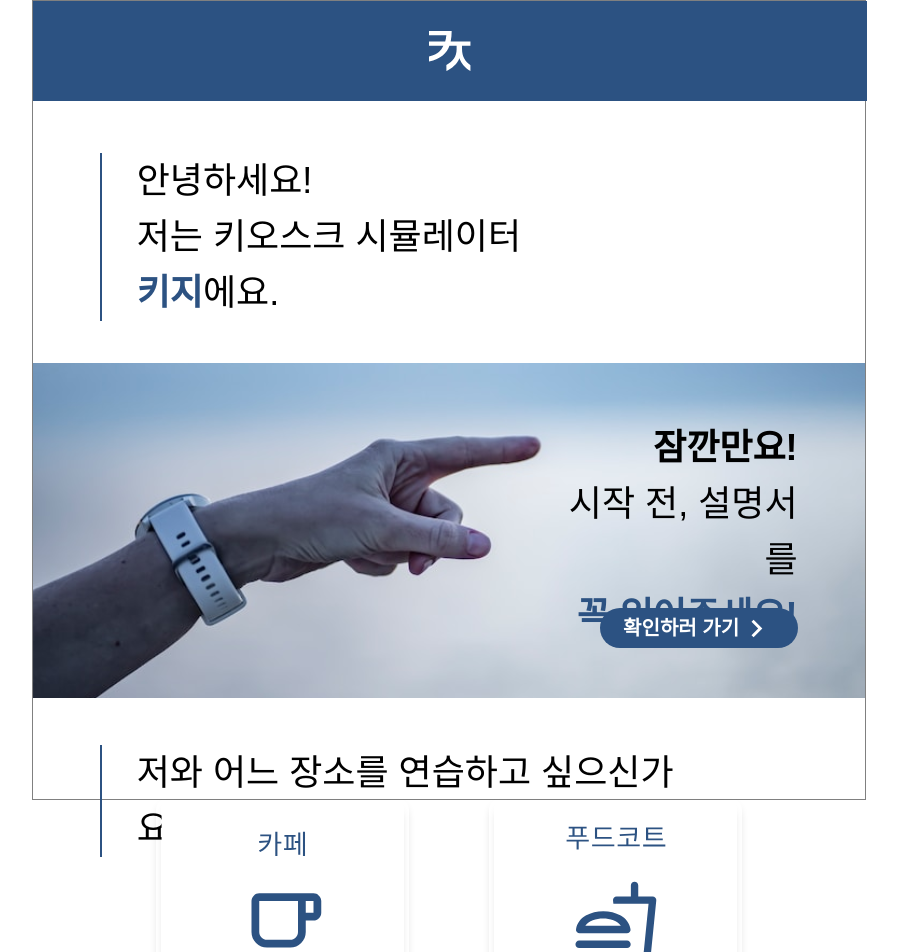
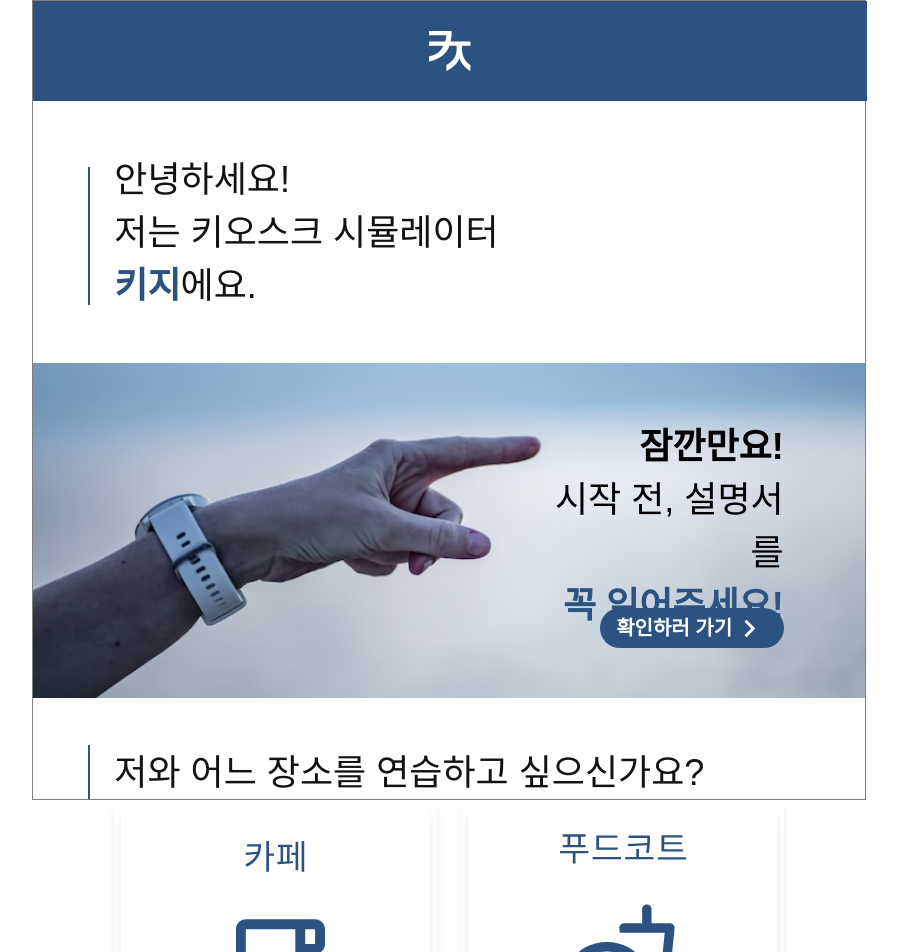
Before and after one commit to Randy-Hwang/keasy, a React (Vite) app: page /home in a window 1280 px wide. Shown: the top 952 px of the page, without its empty margins (191-1089 px from the left). Built offline with nearby package versions, Linux system fonts and the light colour scheme; a web font is replaced by a local one.

Commit message:
Finish Home Page

```diff
--- a/src/pages/Home.tsx
+++ b/src/pages/Home.tsx
@@ -6,31 +6,32 @@ import Wrapper from '@/components/Wrapper';
 import { ChevronRightIcon } from '@chakra-ui/icons';
 import { Box, Flex, GridItem, Text } from '@chakra-ui/react';
 import { useNavigate } from 'react-router-dom';
-import { Clicked, ClickedLevel, ClickedValue } from '../states/states';
 
 const Home = () => {
   const navigate = useNavigate();
-  const { isClicked, setIsClicked } = Clicked((state) => state);
-  const { setClickedValue } = ClickedValue((state) => state);
-  const { setClickedLevel } = ClickedLevel((state) => state);
 
-  const handleClick = (store: 'cafe' | 'foodcourt') => {
-    setIsClicked(isClicked);
-    setClickedValue(store);
-  };
+  // const { isClicked, setIsClicked } = Clicked((state) => state);
+  // const { setClickedValue } = ClickedValue((state) => state);
+  // const { setClickedLevel } = ClickedLevel((state) => state);
+
+  // const handleClick = (store: 'cafe' | 'foodcourt') => {
+  //   setIsClicked(isClicked);
+  //   setClickedValue(store);
+  // };
 
   return (
-    <Wrapper>
+    <Wrapper grid={12}>
       <HeaderBlue />
-      <GridItem colStart={2} colSpan={9} rowStart={153}>
-        <Text
-          color="black"
-          fontSize="36px"
-          lineHeight="56px"
-          px="calc((min(100vw, 834px) - 320px) / 15)"
-          borderLeftWidth="2px"
-          borderLeftColor="main"
-        >
+      <GridItem
+        colStart={1}
+        rowStart={167}
+        rowSpan={138}
+        borderRightWidth="2px"
+        borderRightStyle="solid"
+        borderRightColor="main"
+      />
+      <GridItem colStart={2} colSpan={10} rowStart={153}>
+        <Text color="text" textStyle="home">
           안녕하세요!
           <br />
           저는 키오스크 시뮬레이터
@@ -44,8 +45,8 @@ const Home = () => {
       <Box position="absolute" top={362}>
         <img src={Subtitle} width="834px" height="336px" />
       </Box>
-      <GridItem colEnd={15} colSpan={5} rowStart={420} zIndex={1}>
-        <Text color="black" fontSize="36px" lineHeight="56px" textAlign="end">
+      <GridItem colStart={8} colSpan={4} rowStart={420} zIndex={1}>
+        <Text color="black" textStyle="home" textAlign="end">
           <strong>잠깐만요!</strong>
           <br />
           시작 전, 설명서를
@@ -55,7 +56,7 @@ const Home = () => {
           </Text>
         </Text>
       </GridItem>
-      <GridItem colEnd={15} colSpan={4} rowStart={608} rowSpan={40} zIndex={1}>
+      <GridItem colStart={9} colSpan={3} rowStart={608} rowSpan={40} zIndex={1}>
         <Box
           bgColor="main"
           rounded="20px"
@@ -78,22 +79,23 @@ const Home = () => {
           <ChevronRightIcon w="35px" h="35px" color="white" />
         </Box>
       </GridItem>
-      <GridItem colStart={2} colSpan={12} rowStart={745}>
-        <Text
-          color="black"
-          fontSize="36px"
-          lineHeight="56px"
-          px="calc((min(100vw, 834px) - 320px) / 15)"
-          borderLeftWidth="2px"
-          borderLeftColor="main"
-        >
+      <GridItem
+        colStart={1}
+        rowStart={745}
+        rowSpan={55}
+        borderRightWidth="2px"
+        borderRightStyle="solid"
+        borderRightColor="main"
+      />
+      <GridItem colStart={2} colSpan={10} rowStart={745}>
+        <Text color="text" fontSize="36px" lineHeight="56px">
           저와 어느 장소를 연습하고 싶으신가요?
         </Text>
       </GridItem>
       <GridItem
-        colStart={3}
+        colStart={2}
         colSpan={5}
-        rowStart={962}
+        rowStart={960}
         shadow="0px 5px 10px -4px rgba(0, 0, 0, 0.25)"
         rounded="10px"
         as={Flex}
@@ -108,9 +110,9 @@ const Home = () => {
         <img src={Cafe} width="100%" />
       </GridItem>
       <GridItem
-        colStart={9}
+        colStart={7}
         colSpan={5}
-        rowStart={962}
+        rowStart={960}
         shadow="0px 5px 10px -4px rgba(0, 0, 0, 0.25)"
         rounded="10px"
         as={Flex}
--- a/src/theme.tsx
+++ b/src/theme.tsx
@@ -19,6 +19,11 @@ const theme = extendTheme({
         lineHeight: '28px',
       },
     },
+    home: {
+      fontSize: '36px',
+      fontWeight: 400,
+      lineHeight: '53px',
+    },
   },
   fonts: { body: `Pretendard, sans-serif` },
 });
```
